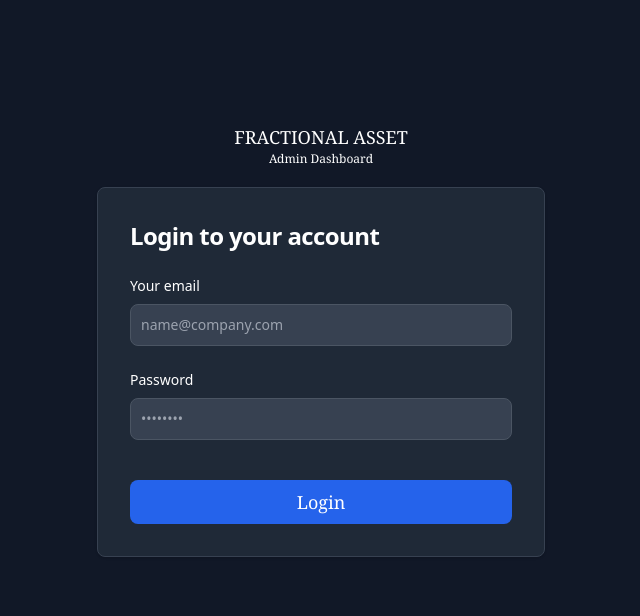
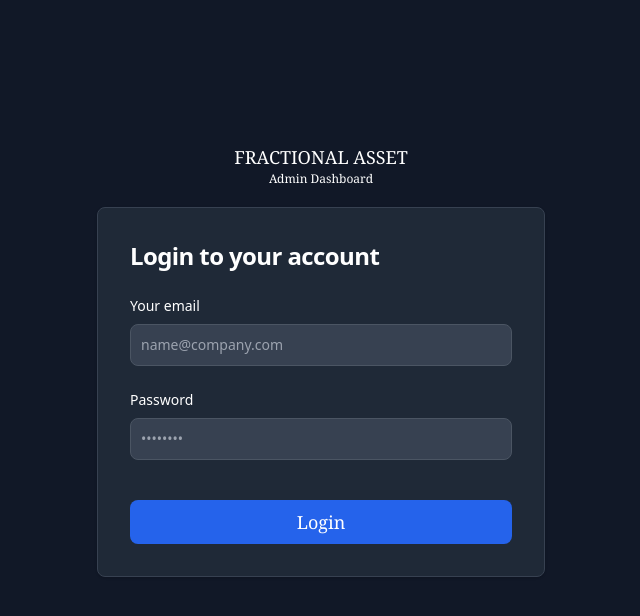
Before and after one commit to yash-bele/fractional-admin-dashboard, a React (Vite) app: page / in a window 1280 px wide. Shown: the top 616 px of the page, without its empty margins (319-959 px from the left). Built offline with nearby package versions, Linux system fonts and the light colour scheme.

Commit message:
Update Login.jsx

```diff
--- a/src/pages/Login.jsx
+++ b/src/pages/Login.jsx
@@ -6,7 +6,7 @@ const Login = () => {
 
   return (
       <div className="absolute w-full h-full -mt-10 flex flex-col items-center justify-center px-6 lg:py-0">
-        <section className="w-fit text-lg text-center text-white mb-5 -mt-10 font-serif">
+        <section className="w-fit text-lg text-center text-white mb-5 font-serif">
           <h1>FRACTIONAL ASSET</h1>
           <p className="text-xs">Admin Dashboard</p>
         </section>
```
